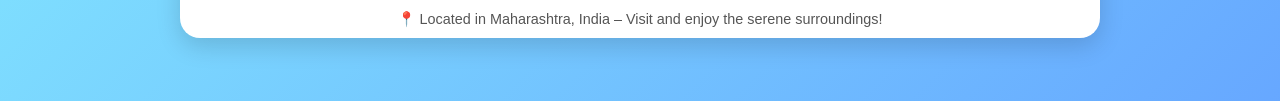
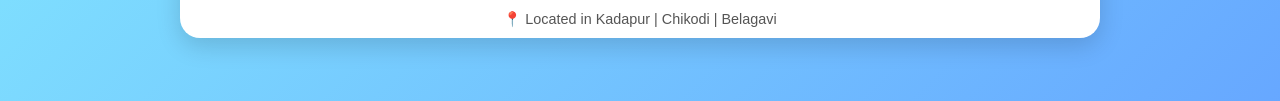
Before and after one commit to Mahesh4148/Myproject, a plain HTML site: page location.html in a window 1280 px wide. Shown: the part 660-761 px from the top of the page. Drawn offline with Linux system fonts and the light colour scheme.

Commit message:
Update location.html

```diff
--- a/location.html
+++ b/location.html
@@ -59,7 +59,7 @@
         <div class="map-title">🛕 Santu Bai Temple – Explore the Beauty!</div>
         <iframe src="https://www.google.com/maps/embed?pb=!1m18!1m12!1m3!1d4956.885033501233!2d74.66242748309976!3d16.486460833435885!2m3!1f0!2f0!3f0!3m2!1i1024!2i768!4f13.1!3m3!1m2!1s0x3bc0c374928e6aa3%3A0xf47e4d747a397691!2sSantu%20Bai%20Temple!5e0!3m2!1sen!2sin!4v1743107684236!5m2!1sen!2sin"
         allowfullscreen="" loading="lazy" referrerpolicy="no-referrer-when-downgrade"></iframe>
-        <footer>📍 Located in Maharashtra, India – Visit and enjoy the serene surroundings!</footer>
+        <footer>📍 Located in Kadapur | Chikodi | Belagavi</footer>
     </div>
 </body>
 </html>
```
